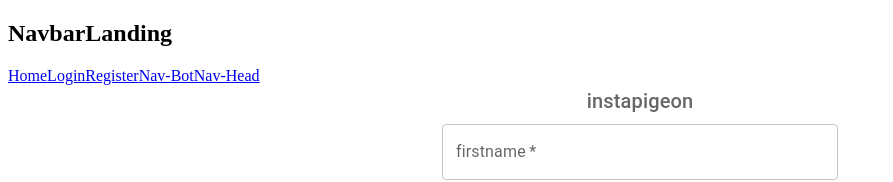
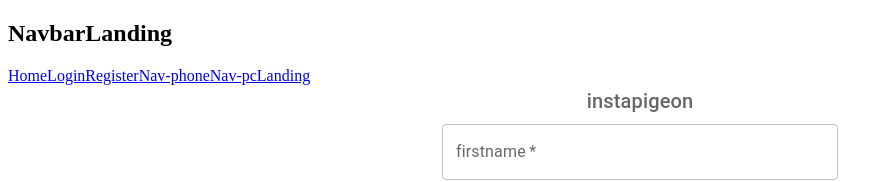
Before and after one commit to maxime-vds/InstaPigeon, a React (Vite) app in the folder Front/: page / in a window 1280 px wide. Shown: the top 182 px of the page, without its empty margins (0-893 px from the left). Built offline with nearby package versions, Linux system fonts and the light colour scheme; a web font is replaced by a local one.

Commit message:
the problem is resolved

```diff
--- a/Front/package.json
+++ b/Front/package.json
@@ -12,7 +12,8 @@
     "@emotion/react": "^11.10.6",
     "@emotion/styled": "^11.10.6",
     "@mui/icons-material": "^5.11.11",
-    "@mui/material": "^5.11.13",
+    "@mui/lab": "^5.0.0-alpha.124",
+    "@mui/material": "^5.11.14",
     "react": "^18.2.0",
     "react-dom": "^18.2.0",
     "react-router-dom": "^6.9.0"
--- a/Front/src/App.tsx
+++ b/Front/src/App.tsx
@@ -2,6 +2,9 @@ import { createRoutesFromElements, Route, createBrowserRouter, RouterProvider }
 import RootLayout from "./layout/RootLayout"
 import Register from "./components/Register"
 import Login from "./components/Login"
+import NavbarHeadersPc from "./navbar/navHeadPc"
+import NavbarBottomPhone from "./navbar/navBotPhone"
+import Landing from "./components/Landing"
 
 
 
@@ -12,6 +15,10 @@ const router = createBrowserRouter(
         <Route path="/" element={<RootLayout/>}>
             <Route index element={<Register/>}/>
             <Route path="/login" element={<Login/>}/>
+            <Route path="/nav" element={<NavbarBottomPhone/>}/>
+            <Route path="/navUp" element={<NavbarHeadersPc/>}/>
+            <Route path="/landing" element={<Landing/>}/>
+
         </Route>
 
     ))
--- a/Front/src/components/test.tsx
+++ b/Front/src/components/test.tsx
@@ -1,4 +1,3 @@
-import * as React from 'react';
 import { styled } from '@mui/material/styles';
 import Box from '@mui/material/Box';
 import Paper from '@mui/material/Paper';
@@ -12,7 +11,7 @@ const Item = styled(Paper)(({ theme }) => ({
   color: theme.palette.text.secondary,
 }));
 
-export default function NestedGrid() {
+export default function Nested() {
   return (
     <Box sx={{ flexGrow: 1 }}>
       <Grid container spacing={2}>
--- a/Front/src/layout/RootLayout.tsx
+++ b/Front/src/layout/RootLayout.tsx
@@ -18,7 +18,7 @@ export default function RootLayout() {
 
     const[toggleNavbar, setToggleNavbar] = useState<boolean>(false)
 
-    const Paths = ["/", "Login", "Register", "nav","navUp"]
+    const Paths = ["/", "Login", "Register", "nav","navUp", "landing"]
 
 
 
@@ -63,8 +63,9 @@ export default function RootLayout() {
                         <NavLink to={Paths[0]}>Home</NavLink>
                         <NavLink to={Paths[1]}>Login</NavLink>
                         <NavLink to={Paths[2]}>Register</NavLink>
-                        <NavLink to={Paths[3]}>Nav-Bot</NavLink>
-                        <NavLink to={Paths[4]}>Nav-Head</NavLink>
+                        <NavLink to={Paths[3]}>Nav-phone</NavLink>
+                        <NavLink to={Paths[4]}>Nav-pc</NavLink>
+                        <NavLink to={Paths[5]}>Landing</NavLink>
                     </nav>
 
 
```
Also changed, not shown: 1 other file (tests, documents, lock files or other folders).
